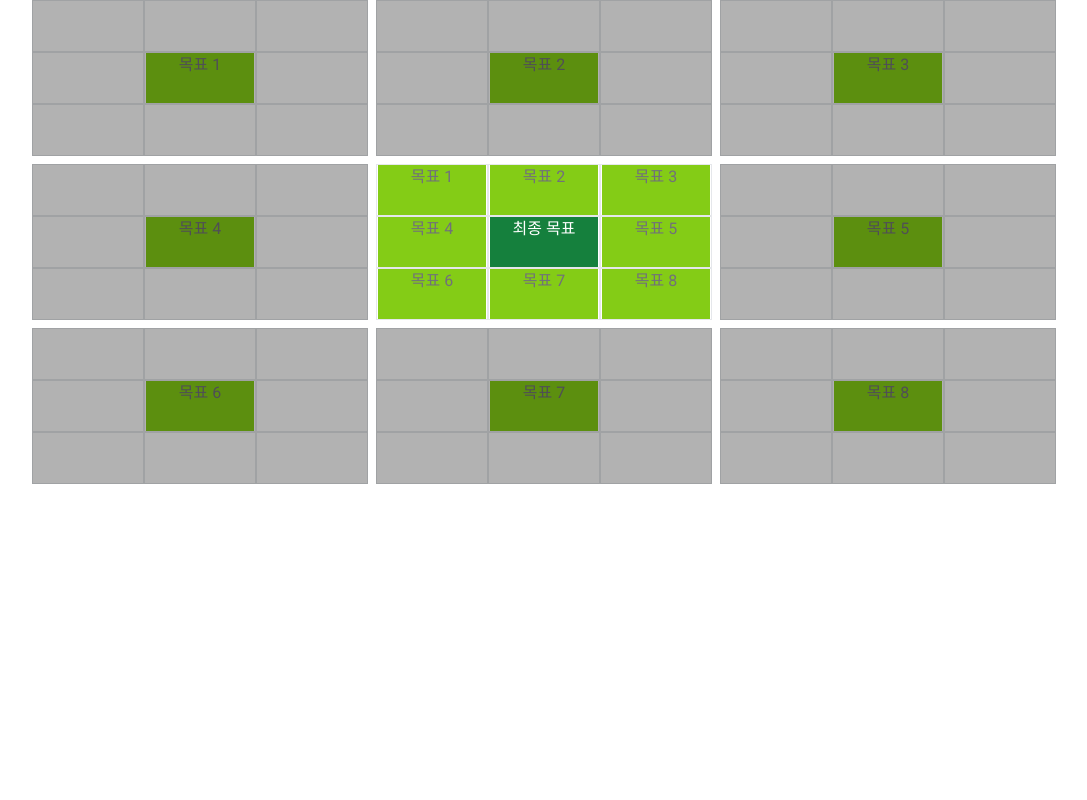
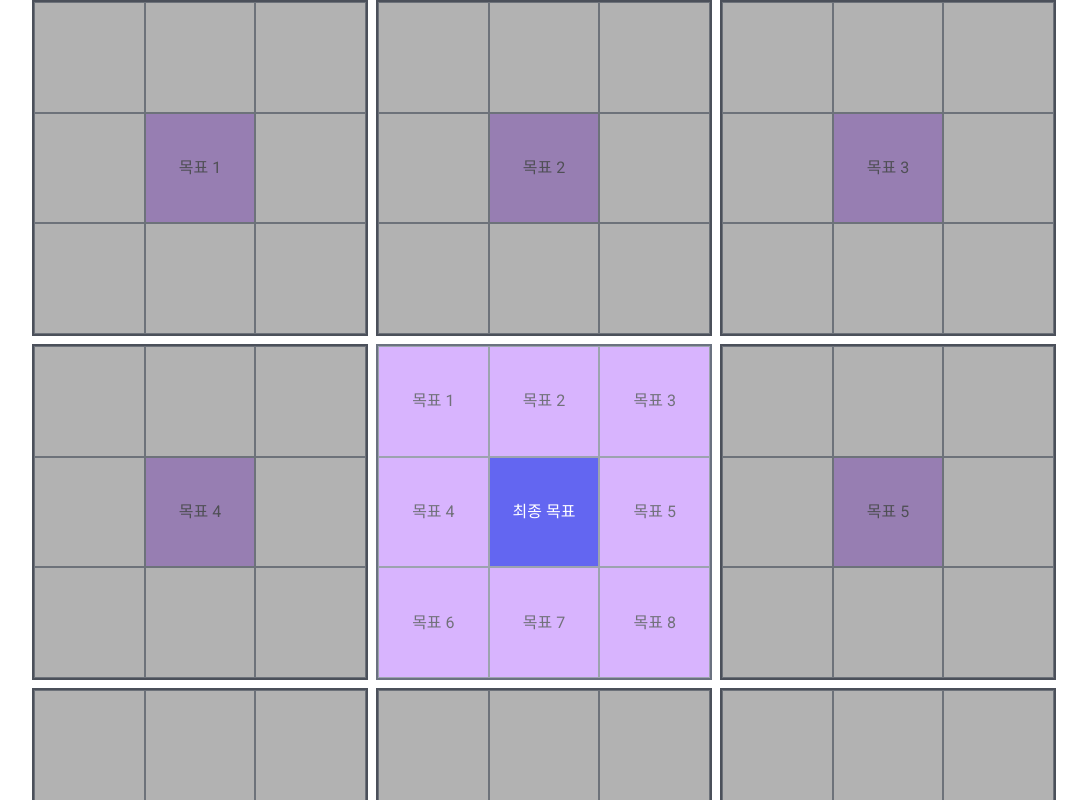
Before and after one commit to GINK-SS/mandal-art, a Next.js app: page /create in a window 1280 px wide. Shown: the top 800 px of the page, without its empty margins (96-1183 px from the left). Built offline with nearby package versions, Linux system fonts and the light colour scheme; a web font is replaced by a local one.

Commit message:
Feat: 테이블 내용 중앙정렬 구현
- 테이블 각 요소 컴포넌트화
- textarea 밖의 td를 클릭해도 textarea에 focus 되도록 구현
- 각 요소 정사각형 디자인 구현

```diff
--- /dev/null
+++ b/src/app/create/element.tsx
@@ -0,0 +1,58 @@
+'use client';
+import { setActive, setContent } from '@/redux/slices/table';
+import { AppDispatch } from '@/redux/store';
+import { useRef } from 'react';
+import { useDispatch } from 'react-redux';
+
+type ElementProps = {
+  tIdx: number;
+  idx: number;
+  content: string;
+  placeholder?: string;
+};
+
+export default function Element({ tIdx, idx, content, placeholder }: ElementProps) {
+  const dispatch = useDispatch<AppDispatch>();
+  const tdRef = useRef<HTMLTableCellElement>(null);
+  const textareaRef = useRef<HTMLTextAreaElement>(null);
+
+  const handleTdClick = () => {
+    if (textareaRef.current) textareaRef.current.focus();
+  };
+
+  const handleResizeHeight = () => {
+    if (textareaRef.current) {
+      textareaRef.current.style.height = 'auto';
+      textareaRef.current.style.height = textareaRef.current.scrollHeight + 'px';
+    }
+  };
+
+  const handleChange = (value: string) => {
+    dispatch(setContent({ tIdx, idx, content: value }));
+    dispatch(setActive({ tIdx, idx, content: value }));
+    handleResizeHeight();
+  };
+
+  return (
+    <td
+      ref={tdRef}
+      className={`flex items-center justify-center border border-gray-400 cursor-text after:pt-[100%]
+      ${tIdx === 4 && idx === 4 && 'bg-indigo-500'}
+      ${((tIdx === 4 && idx !== 4) || (tIdx !== 4 && idx === 4)) && 'bg-purple-300'}`}
+      onClick={handleTdClick}
+    >
+      <textarea
+        ref={textareaRef}
+        rows={1}
+        className={`w-full text-center resize-none outline-0 bg-transparent
+    ${tIdx === 4 && idx === 4 ? ' text-white placeholder:text-white' : 'placeholder:text-zinc-500'}
+    `}
+        value={content}
+        placeholder={placeholder}
+        spellCheck={false}
+        onChange={(e) => handleChange(e.target.value)}
+        disabled={idx === 4 && tIdx !== 4}
+      />
+    </td>
+  );
+}
--- a/src/app/create/table.tsx
+++ b/src/app/create/table.tsx
@@ -1,5 +1,5 @@
 import { ElementState } from '@/redux/slices/table';
-import Textarea from './textarea';
+import Element from './element';
 
 type TableProps = {
   tIdx: number;
@@ -12,21 +12,20 @@ export default function Table({ tIdx, isActive, elements }: TableProps) {
     <div className="relative">
       <div className={`absolute z-10 w-full h-full bg-black opacity-30 ${isActive && 'hidden'}`} />
 
-      <table className="border-0 border-gray-500">
-        <tbody>
+      <table className="border-2 border-collapse border-gray-500">
+        <tbody className="border-collapse">
           {elements.map(
             (_, i) =>
               i % 3 === 0 && (
                 <tr key={i} className="flex">
                   {elements.slice(i, i + 3).map((element, idx) => (
-                    <td key={idx + i} className="flex items-center justify-center p-0 border">
-                      <Textarea
-                        tIdx={tIdx}
-                        idx={idx + i}
-                        content={element.content}
-                        placeholder={element?.placeholder}
-                      />
-                    </td>
+                    <Element
+                      key={idx + i}
+                      tIdx={tIdx}
+                      idx={idx + i}
+                      content={element.content}
+                      placeholder={element.placeholder}
+                    />
                   ))}
                 </tr>
               )
--- a/src/app/create/textarea.tsx
+++ /dev/null
@@ -1,36 +0,0 @@
-'use client';
-import { setActive, setContent } from '@/redux/slices/table';
-import { AppDispatch } from '@/redux/store';
-import { useDispatch } from 'react-redux';
-
-type TextareaProps = {
-  tIdx: number;
-  idx: number;
-  content: string;
-  placeholder?: string;
-};
-
-export default function Textarea({ tIdx, idx, content, placeholder }: TextareaProps) {
-  const dispatch = useDispatch<AppDispatch>();
-
-  const handleChange = (value: string) => {
-    dispatch(setContent({ tIdx, idx, content: value }));
-    dispatch(setActive({ tIdx, idx, content: value }));
-  };
-
-  return (
-    <textarea
-      className={`w-full h-full m-[1px] text-center border-0 resize-none outline-0 disabled:bg-lime-500
-      ${
-        tIdx === 4 && idx === 4
-          ? 'bg-green-700 text-white placeholder:text-white'
-          : 'placeholder:text-zinc-500'
-      }
-      ${tIdx === 4 && idx !== 4 && 'bg-lime-500'}`}
-      value={content}
-      placeholder={placeholder}
-      onChange={(e) => handleChange(e.target.value)}
-      disabled={idx === 4 && tIdx !== 4}
-    />
-  );
-}
```
